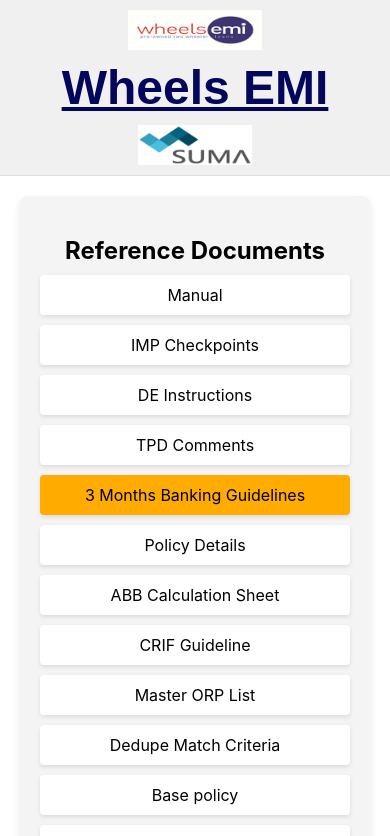
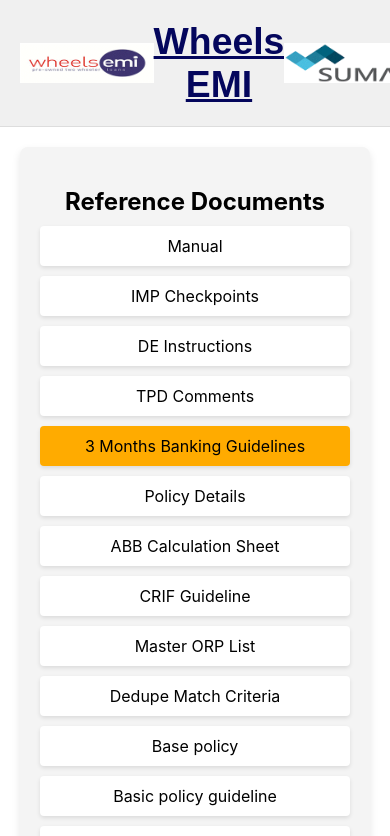
Before and after one commit to shrishailbagale/wheelsemi-dashboard, a React (Create React App) app: page / in a window 390 px wide. Shown: the top 836 px of the page. Built offline with nearby package versions, Linux system fonts and the light colour scheme.

Commit message:
logo font size change

```diff
--- a/src/components/TopNavbar.css
+++ b/src/components/TopNavbar.css
@@ -30,7 +30,7 @@
   /* Responsive styles */
   @media (max-width: 768px) {
     .top-navbar {
-      flex-direction: column;
+      flex-direction: row;
       text-align: center;
     }
 
@@ -41,5 +41,6 @@
 
     .logo-center {
       margin: 10px 0;
+      font-size: 28pt;
     }
   }
```
